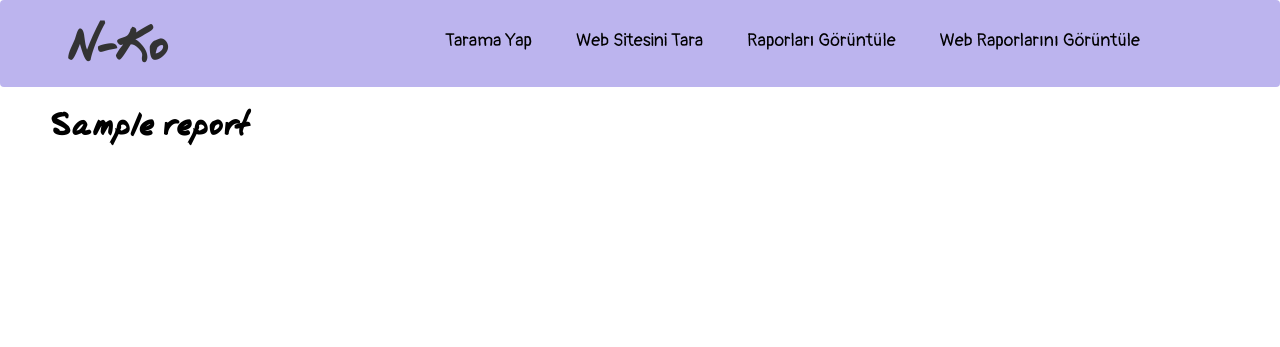
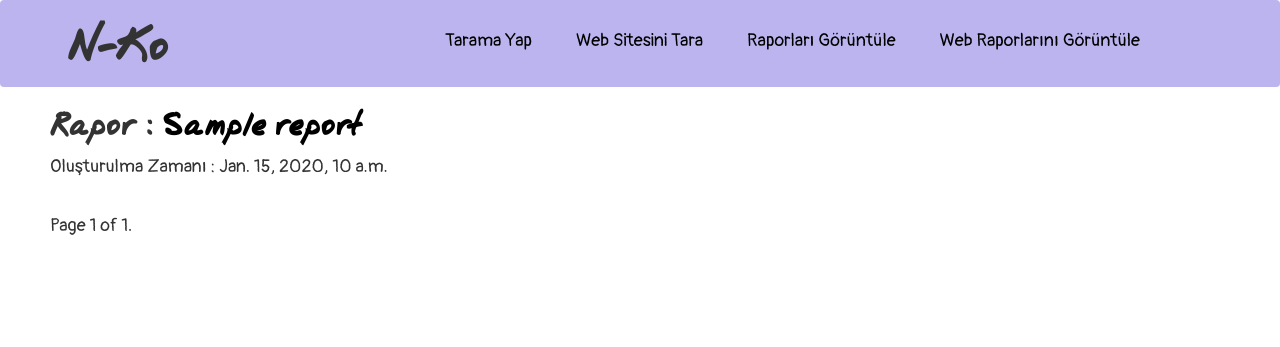
Before and after one commit to aysegulkoca/bitirme_projesi, a Django app: template templates/scanweb/scanweb_report_list.html in a window 1280 px wide. Shown: the top 347 px of the page. Run offline with Django 3.2, Linux system fonts and the light colour scheme; data comes from the database, SQL or seed files in the repository; tables that the repository leaves empty hold one stand-in row (values such as "Sample post"); the template is opened without the code that fills it: values that come from a table or form of the project are taken from there, most other values are stand-ins (such as "Sample title", 1, 10 or a date in 2020); some libraries are stand-ins or nearby versions.

```diff
--- a/templates/scanweb/scanweb_report_list.html
+++ b/templates/scanweb/scanweb_report_list.html
@@ -1,9 +1,28 @@
 {% extends 'templates/reports/base.html' %}
 
 {% block content %}
-    {% for report in web %}
+    {% for report in webreposts %}
         <div class="report">
-            <h1><a href="{% url 'scanweb_detail' pk=report.pk %}">{{ report.title }}</a></h1>
+            <h1>Rapor : <a  href="{% url 'scanweb_detail_list' pk=report.pk %}">{{ report.title }}</a></h1>
+            <h4>Oluşturulma Zamanı : {{ report.created_date }} </h4>
         </div>
     {% endfor %}
+
+    <div class="pagination">
+        <h4><span class="step-links">
+            {% if reports.has_previous %}
+                <a href="?page=1">&laquo; first</a>
+                <a href="?page={{ reports.previous_page_number }}">previous</a>
+            {% endif %}
+
+            <span class="current">
+                Page {{ webreposts.number }} of {{ webreposts.paginator.num_pages }}.
+            </span>
+
+            {% if reports.has_next %}
+                <a href="?page={{ reports.next_page_number }}">next</a>
+                <a href="?page={{ reports.paginator.num_pages }}">last &raquo;</a>
+            {% endif %}
+        </span></h4>
+
 {% endblock %}
```
Also changed, not shown: scanweb/views.py (+15 -15 lines), db.sqlite3, scanweb/migrations/0001_initial.py.
